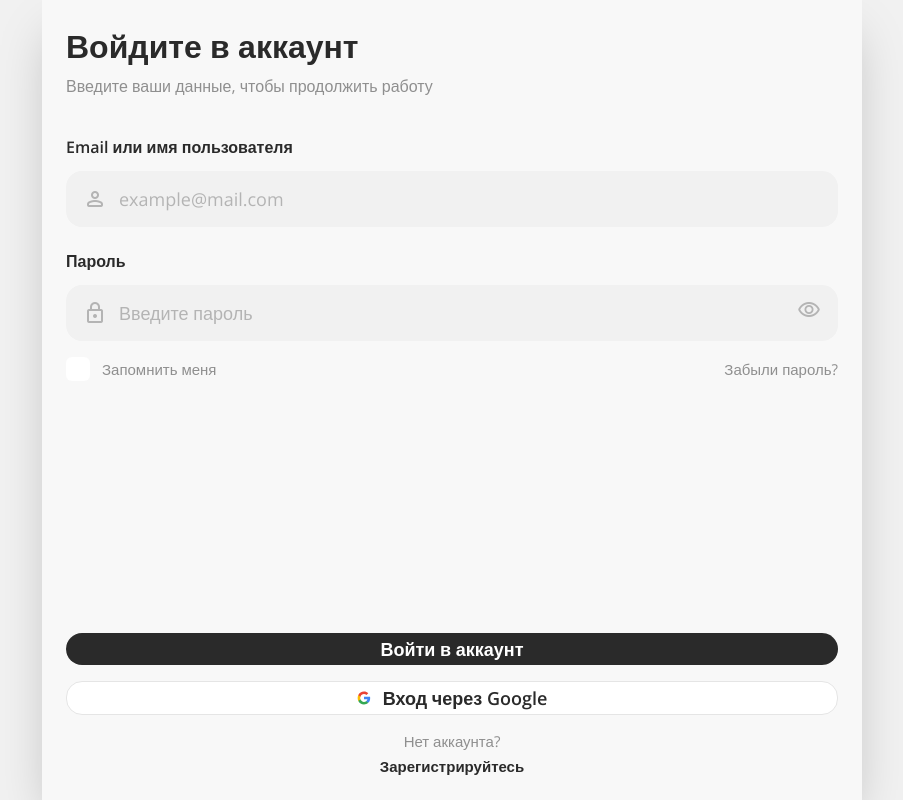
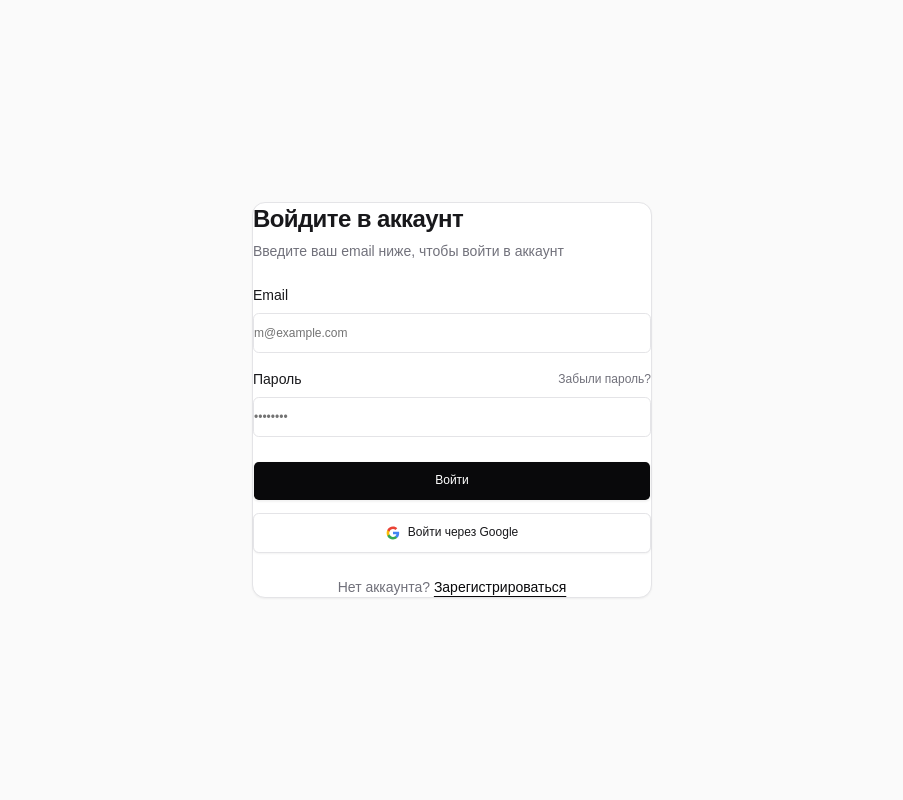
Before and after one commit to baybechara/satu-kg-admin, a React (Vite) app: page /login in a window 1280 px wide. Shown: the whole page, without its empty margins (188-1091 px from the left). Built offline with nearby package versions, Linux system fonts and the light colour scheme.

Commit message:
Style LoginPage to match login card screenshot using shadcn components

```diff
--- a/src/pages/LoginPage.jsx
+++ b/src/pages/LoginPage.jsx
@@ -1,88 +1,104 @@
 import { useState } from 'react'
 import { useNavigate } from 'react-router-dom'
-import Button from '../components/Button'
-import InputField from '../components/InputField'
+import { Button } from '@/components/ui/button'
+import { Input } from '@/components/ui/input'
+import { Label } from '@/components/ui/label'
 
 export default function LoginPage() {
   const navigate = useNavigate()
-  const [login, setLogin] = useState('')
+  const [email, setEmail] = useState('')
   const [password, setPassword] = useState('')
-  const [showPassword, setShowPassword] = useState(false)
-  const [rememberMe, setRememberMe] = useState(false)
 
   return (
-    <div className="min-h-screen flex flex-col items-center bg-neutral-100">
-      <div className="max-w-[820px] w-full mx-auto bg-neutral-50 min-h-screen flex flex-col justify-between auth-padding pt-14 pb-10 shadow-2xl">
-        <div className="flex flex-col gap-10">
-          <div className="flex flex-col gap-2">
-            <h1 className="text-[32px] font-bold text-text-primary">Войдите в аккаунт</h1>
-            <p className="text-[16px] text-text-disabled">Введите ваши данные, чтобы продолжить работу</p>
+    <div className="min-h-screen w-full flex items-center justify-center bg-zinc-50 dark:bg-zinc-950 p-4 font-sans">
+      <div className="w-full max-w-[400px] border border-zinc-200 dark:border-zinc-800 bg-white dark:bg-zinc-900 rounded-2xl shadow-xs p-6 sm:p-8 flex flex-col gap-6">
+
+        {/* Header */}
+        <div className="flex flex-col gap-1.5 text-center sm:text-left">
+          <h1 className="text-2xl font-semibold tracking-tight text-zinc-900 dark:text-zinc-50">
+            Войдите в аккаунт
+          </h1>
+          <p className="text-sm text-zinc-500 dark:text-zinc-400">
+            Введите ваш email ниже, чтобы войти в аккаунт
+          </p>
         </div>
 
-          <div className="flex flex-col gap-6">
-            <InputField
-              label="Email или имя пользователя"
-              icon="person"
-              placeholder="example@mail.com"
-              value={login}
-              onChange={(e) => setLogin(e.target.value)}
+        {/* Form Fields */}
+        <div className="flex flex-col gap-4">
+          {/* Email */}
+          <div className="flex flex-col gap-2">
+            <Label htmlFor="email" className="text-sm font-medium text-zinc-900 dark:text-zinc-50">
+              Email
+            </Label>
+            <Input
+              id="email"
+              type="email"
+              placeholder="m@example.com"
+              value={email}
+              onChange={(e) => setEmail(e.target.value)}
+              className="h-10 border-zinc-200 bg-white focus-visible:ring-zinc-950 dark:border-zinc-800 dark:focus-visible:ring-zinc-300 dark:bg-zinc-950"
             />
-            <div className="flex flex-col gap-4">
-              <InputField
-                label="Пароль"
-                icon="lock"
-                type={showPassword ? 'text' : 'password'}
-                placeholder="Введите пароль"
-                value={password}
-                onChange={(e) => setPassword(e.target.value)}
-                rightIcon={showPassword ? 'visibility_off' : 'visibility'}
-                onRightIconClick={() => setShowPassword(!showPassword)}
-              />
+          </div>
 
-              <div className="flex items-center justify-between mt-1 px-1">
-                <label className="flex items-center gap-3 cursor-pointer" onClick={() => setRememberMe(!rememberMe)}>
-                  <div className={`checkbox ${rememberMe ? 'checked' : ''}`}>
-                    {rememberMe && (
-                      <svg className="w-4 h-4" viewBox="0 0 24 24" fill="none" stroke="currentColor" strokeWidth="3" strokeLinecap="round" strokeLinejoin="round">
-                        <polyline points="20 6 9 17 4 12"></polyline>
-                      </svg>
-                    )}
-                  </div>
-                  <span className="text-[15px] text-neutral-500">Запомнить меня</span>
-                </label>
-                <button className="text-[15px] text-neutral-500 hover:text-text-primary transition-colors">
+          {/* Password */}
+          <div className="flex flex-col gap-2">
+            <div className="flex items-center justify-between">
+              <Label htmlFor="password" className="text-sm font-medium text-zinc-900 dark:text-zinc-50">
+                Пароль
+              </Label>
+              <button
+                type="button"
+                className="text-xs text-zinc-500 hover:text-zinc-900 hover:underline dark:text-zinc-400 dark:hover:text-zinc-50 transition-colors"
+              >
                 Забыли пароль?
               </button>
             </div>
-            </div>
+            <Input
+              id="password"
+              type="password"
+              placeholder="••••••••"
+              value={password}
+              onChange={(e) => setPassword(e.target.value)}
+              className="h-10 border-zinc-200 bg-white focus-visible:ring-zinc-950 dark:border-zinc-800 dark:focus-visible:ring-zinc-300 dark:bg-zinc-950"
+            />
           </div>
         </div>
 
-        <div className="flex flex-col gap-4 mt-12">
-          <Button variant="dark" onClick={() => navigate('/onboarding')}>
-            Войти в аккаунт
+        {/* Action Buttons */}
+        <div className="flex flex-col gap-3">
+          <Button
+            onClick={() => navigate('/onboarding')}
+            className="w-full h-10 bg-zinc-950 hover:bg-zinc-900 text-white font-medium rounded-md shadow-xs transition-colors dark:bg-zinc-50 dark:hover:bg-zinc-200 dark:text-zinc-900"
+          >
+            Войти
           </Button>
 
-          <Button variant="alt" className="flex items-center justify-center gap-3" onClick={() => {}}>
-            <svg width="24" height="24" viewBox="0 0 24 24" fill="none" xmlns="http://www.w3.org/2000/svg">
+          <Button
+            variant="outline"
+            onClick={() => {}}
+            className="w-full h-10 border border-zinc-200 bg-white hover:bg-zinc-50 text-zinc-900 font-medium rounded-md shadow-xs transition-colors flex items-center justify-center gap-2 dark:border-zinc-800 dark:bg-zinc-900 dark:hover:bg-zinc-800 dark:text-zinc-50"
+          >
+            <svg className="w-4 h-4 mr-1" viewBox="0 0 24 24" fill="currentColor">
               <path d="M22.56 12.25C22.56 11.47 22.49 10.72 22.36 10H12V14.26H17.92C17.66 15.63 16.88 16.81 15.69 17.6V20.35H19.26C21.36 18.42 22.56 15.6 22.56 12.25Z" fill="#4285F4"/>
               <path d="M12 23C14.97 23 17.46 22.02 19.26 20.35L15.69 17.6C14.71 18.26 13.46 18.66 12 18.66C9.17 18.66 6.76 16.75 5.91 14.18H2.23V17.03C4.03 20.61 7.7 23 12 23Z" fill="#34A853"/>
               <path d="M5.91 14.18C5.69 13.53 5.57 12.78 5.57 12C5.57 11.22 5.69 10.47 5.91 9.82V6.97H2.23C1.49 8.44 1.07 10.15 1.07 12C1.07 13.85 1.49 15.56 2.23 17.03L5.91 14.18Z" fill="#FBBC05"/>
               <path d="M12 5.34C13.62 5.34 15.07 5.9 16.21 6.99L19.34 3.86C17.46 2.11 14.97 1 12 1C7.7 1 4.03 3.39 2.23 6.97L5.91 9.82C6.76 7.25 9.17 5.34 12 5.34Z" fill="#EA4335"/>
             </svg>
-            Вход через Google
+            Войти через Google
           </Button>
+        </div>
 
-          <div className="flex flex-col items-center justify-center gap-1 mt-6">
-            <span className="text-neutral-500 text-[15px]">Нет аккаунта?</span>
+        {/* Footer */}
+        <div className="text-center text-sm text-zinc-500 dark:text-zinc-400">
+          Нет аккаунта?{' '}
           <button
             onClick={() => navigate('/register')}
-              className="font-semibold text-text-primary text-[15px] hover:opacity-80 transition-opacity"
+            className="font-medium text-zinc-950 underline underline-offset-4 hover:text-zinc-800 dark:text-zinc-50 dark:hover:text-zinc-200 transition-colors"
           >
-              Зарегистрируйтесь
+            Зарегистрироваться
           </button>
         </div>
-        </div>
+
       </div>
     </div>
   )
```
Lines whose indentation alone changed are shown as unchanged.
